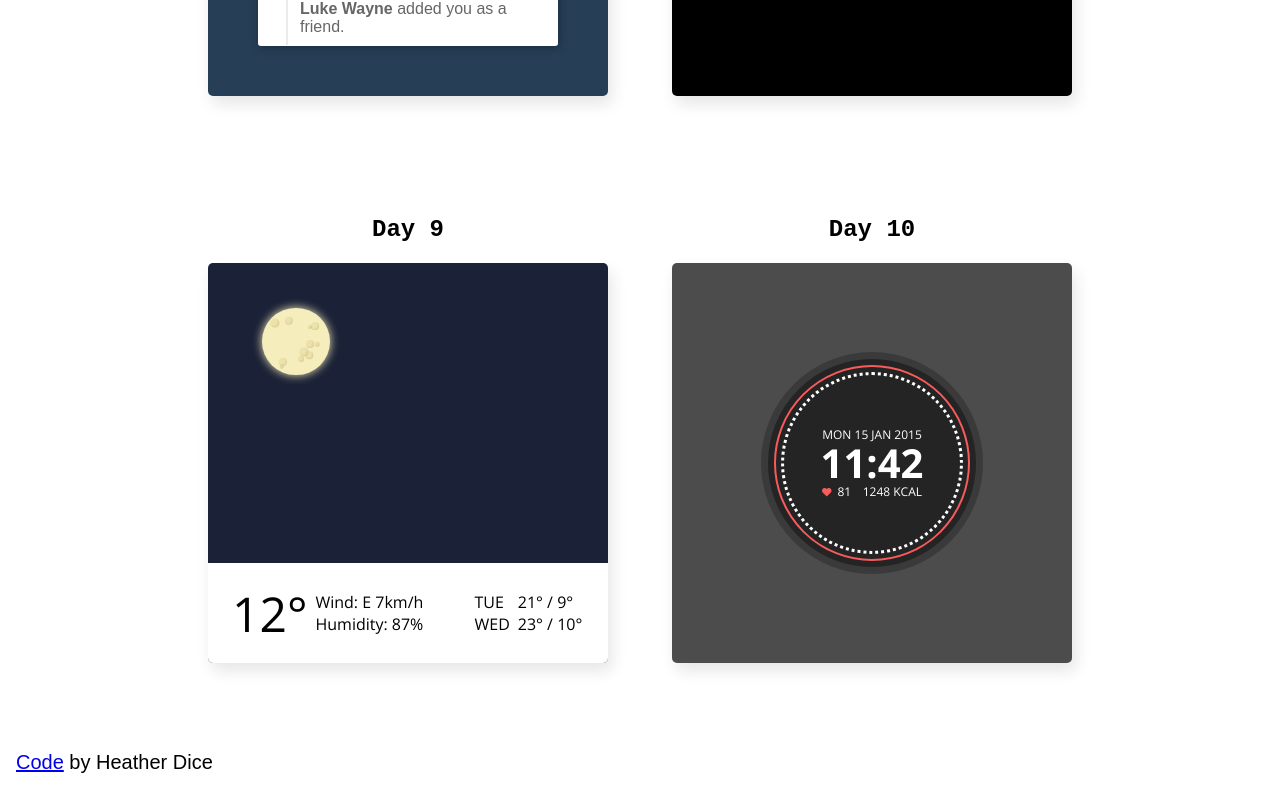
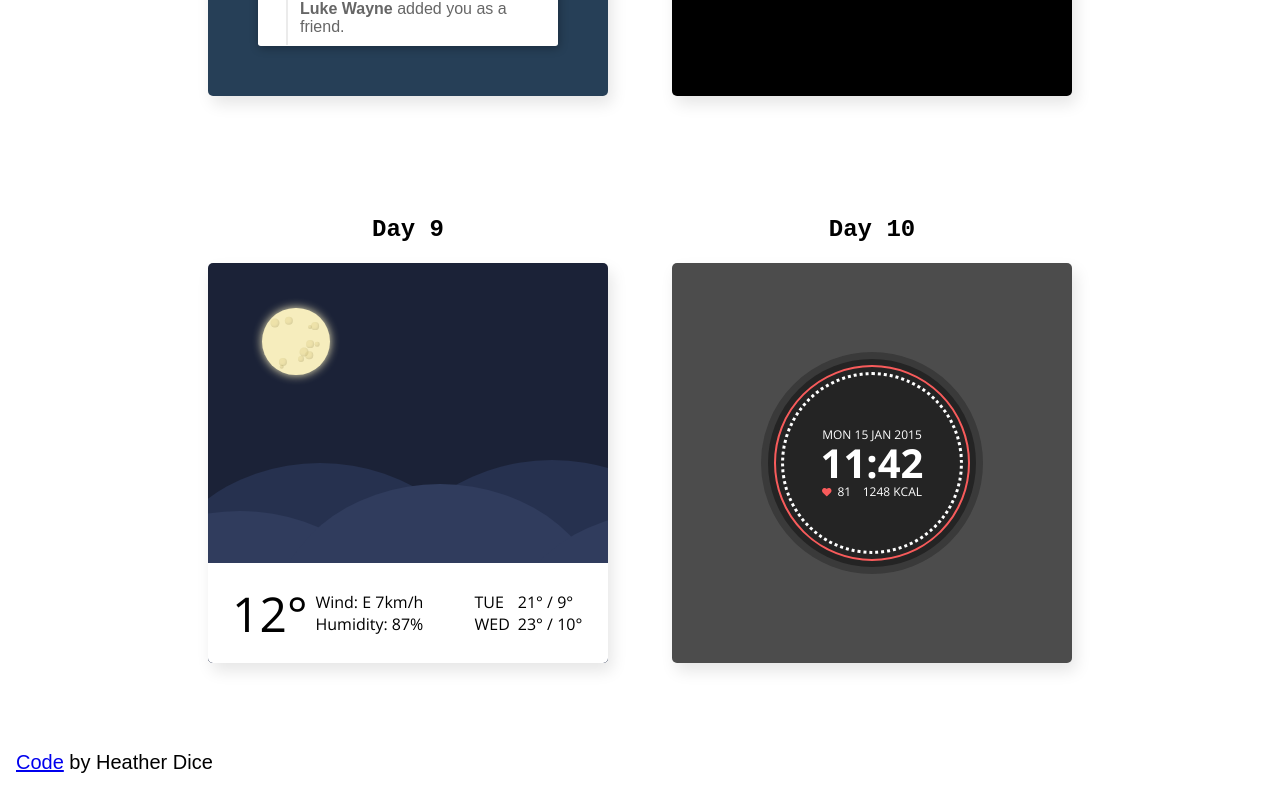
Before and after one commit to heatherdice/100_days_css, a React (Create React App) app: page / in a window 1280 px wide. Shown: the part 3011-3821 px from the top of the page. Built offline with nearby package versions, Linux system fonts and the light colour scheme.

Commit message:
Added hills to day 9

```diff
--- a/src/components/dayComponents/Day09.js
+++ b/src/components/dayComponents/Day09.js
@@ -42,6 +42,14 @@ export default function Day09() {
                     {craters}
                 </div>
 
+                <div className="hills-container">
+                    <div className="all-hills bg-hills hill-bg-1" />
+                    <div className="all-hills bg-hills hill-bg-2" />
+                    <div className="all-hills fg-hills hill-fg-1" />
+                    <div className="all-hills fg-hills hill-fg-2" />
+                    <div className="all-hills fg-hills hill-fg-3" />
+                </div>
+
             </div>
 
             {/* bottom 1/4 w/ weather stats */}
--- a/src/styles/dayStyles/Day09.css
+++ b/src/styles/dayStyles/Day09.css
@@ -45,10 +45,49 @@
     box-shadow: inset -1px -1px 2px rgba(0, 0, 0, 0.3);
 }
 
+/* hills */
+.all-hills {
+    position: absolute;
+    z-index: 2;
+    width: 21em;
+    height: 17.5em;
+    border-radius: 50%;
+
+}
+.bg-hills {
+    background: #26314F;
+}
+.fg-hills {
+    background: #303C5D;
+}
+.hill-bg-1 {
+    top: 12.5em;
+    left: -3.5em;
+    border-radius: 50%;
+}
+.hill-bg-2 {
+    top: 12.3em;
+    left: 11em;
+}
+.hill-fg-1 {
+    top: 15.5em;
+    left: -8.5em;
+}
+.hill-fg-2 {
+    top: 13.8em;
+    left: 4em;
+}
+.hill-fg-3 {
+    background: #303C5D;
+    top: 15.5em;
+    left: 18.25em;
+}
+
 /* bottom 1/4 w/ weather stats */
 .weather-stats {
     flex-direction: row;
     align-items: center;
+    z-index: 3;
     height: 25%;
     width: 100%;
     background: #FFFFFF;
```
